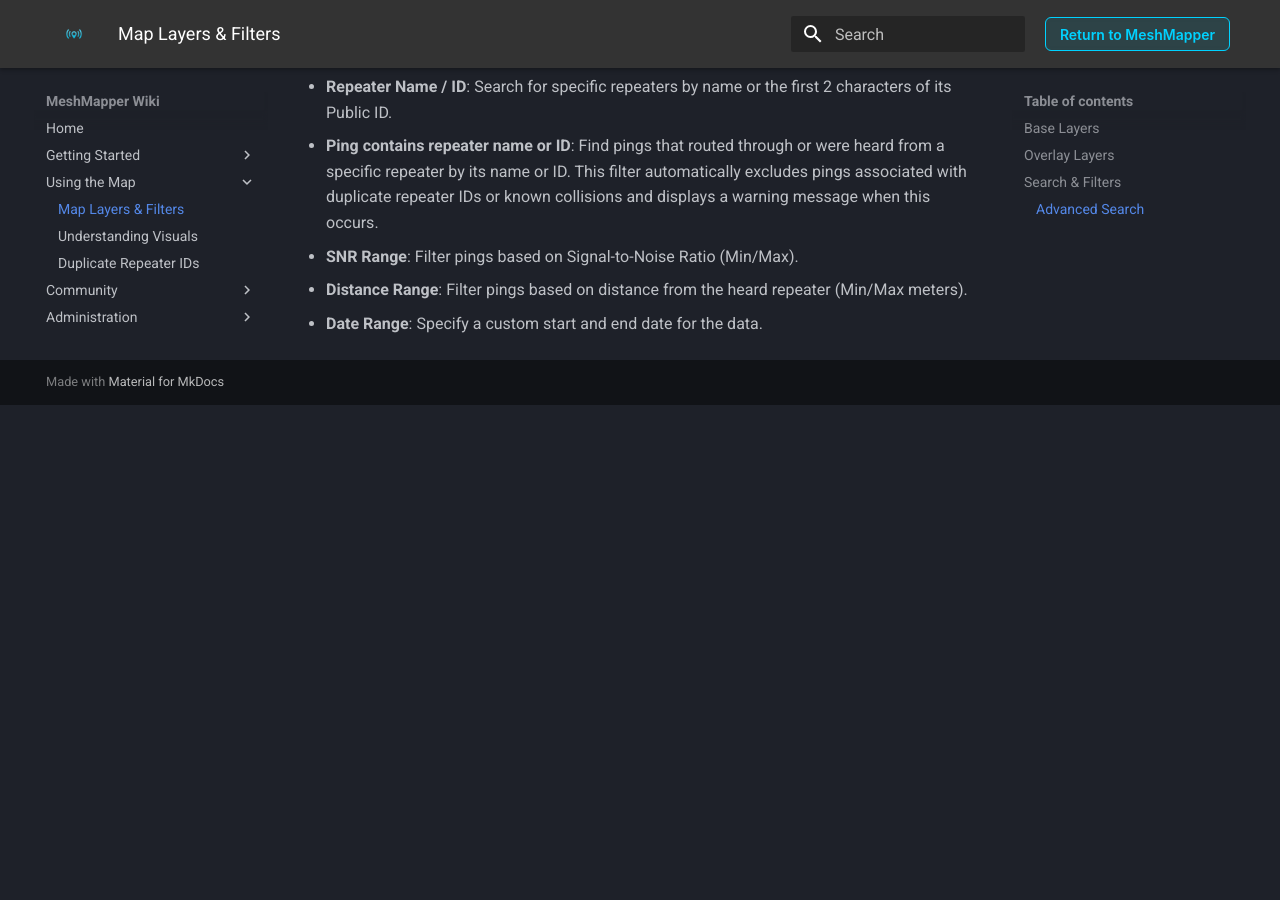
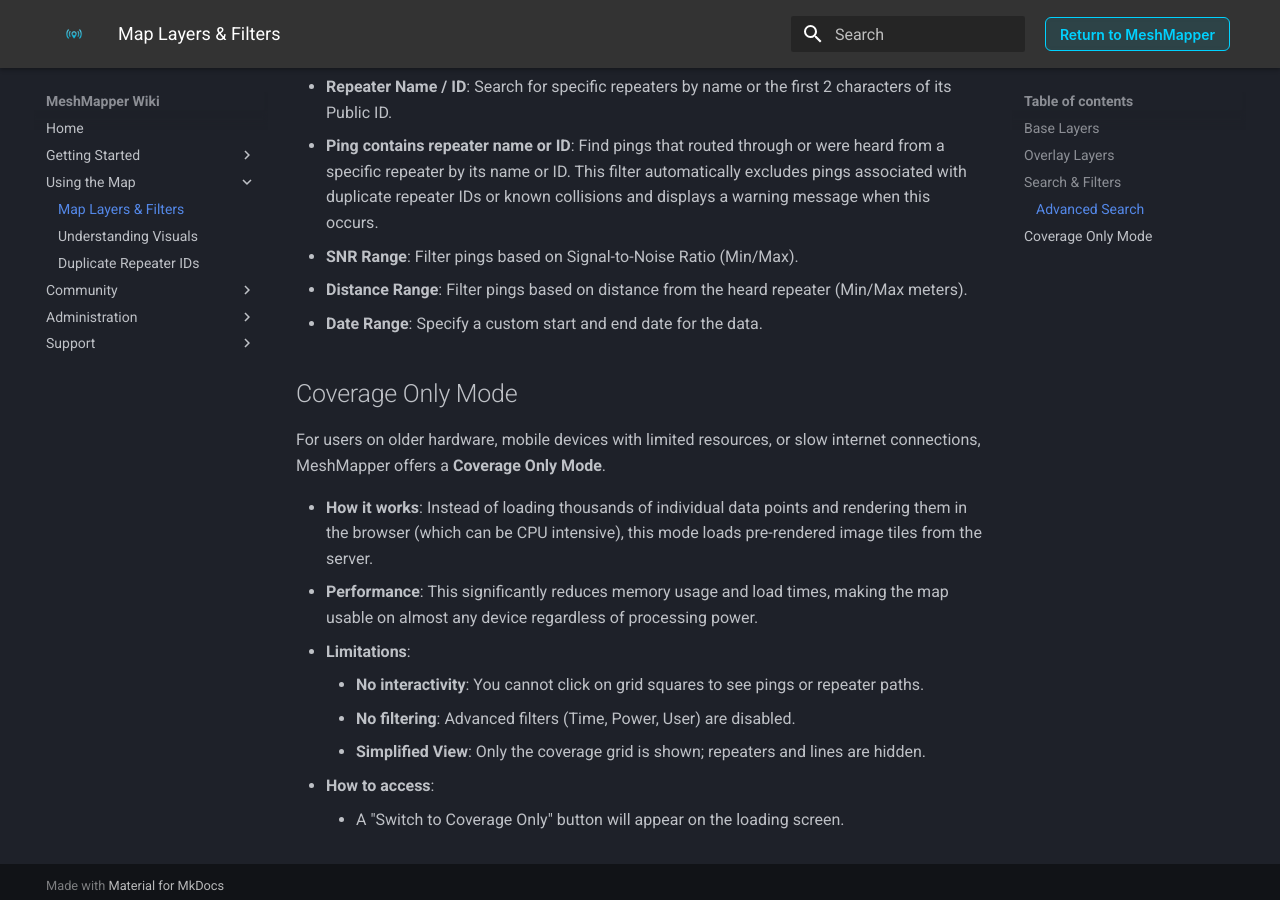
Before and after one commit to MeshMapper/MeshMapper_Wiki, an MkDocs documentation site: the page built from docs/layers.md, in a window 1280 px wide and 900 px high, scrolled down 1885 px. Built offline with MkDocs 1.6.1 and Material for MkDocs 9.7.7, drawn with Linux system fonts in a browser that asks for light colours; before the commit the page ends 2290 px from its top, so only the background shows below that.

Commit message:
Added writeup on Coverage Only Mode

```diff
--- a/docs/layers.md
+++ b/docs/layers.md
@@ -48,3 +48,16 @@
   - **SNR Range**: Filter pings based on Signal-to-Noise Ratio (Min/Max).
   - **Distance Range**: Filter pings based on distance from the heard repeater (Min/Max meters).
   - **Date Range**: Specify a custom start and end date for the data.
+
+## Coverage Only Mode
+
+For users on older hardware, mobile devices with limited resources, or slow internet connections, MeshMapper offers a **Coverage Only Mode**.
+
+  - **How it works**: Instead of loading thousands of individual data points and rendering them in the browser (which can be CPU intensive), this mode loads pre-rendered image tiles from the server.
+  - **Performance**: This significantly reduces memory usage and load times, making the map usable on almost any device regardless of processing power.
+  - **Limitations**:
+    - **No interactivity**: You cannot click on grid squares to see pings or repeater paths.
+    - **No filtering**: Advanced filters (Time, Power, User) are disabled.
+    - **Simplified View**: Only the coverage grid is shown; repeaters and lines are hidden.
+  - **How to access**:
+    - A "Switch to Coverage Only" button will appear on the loading screen.
```
